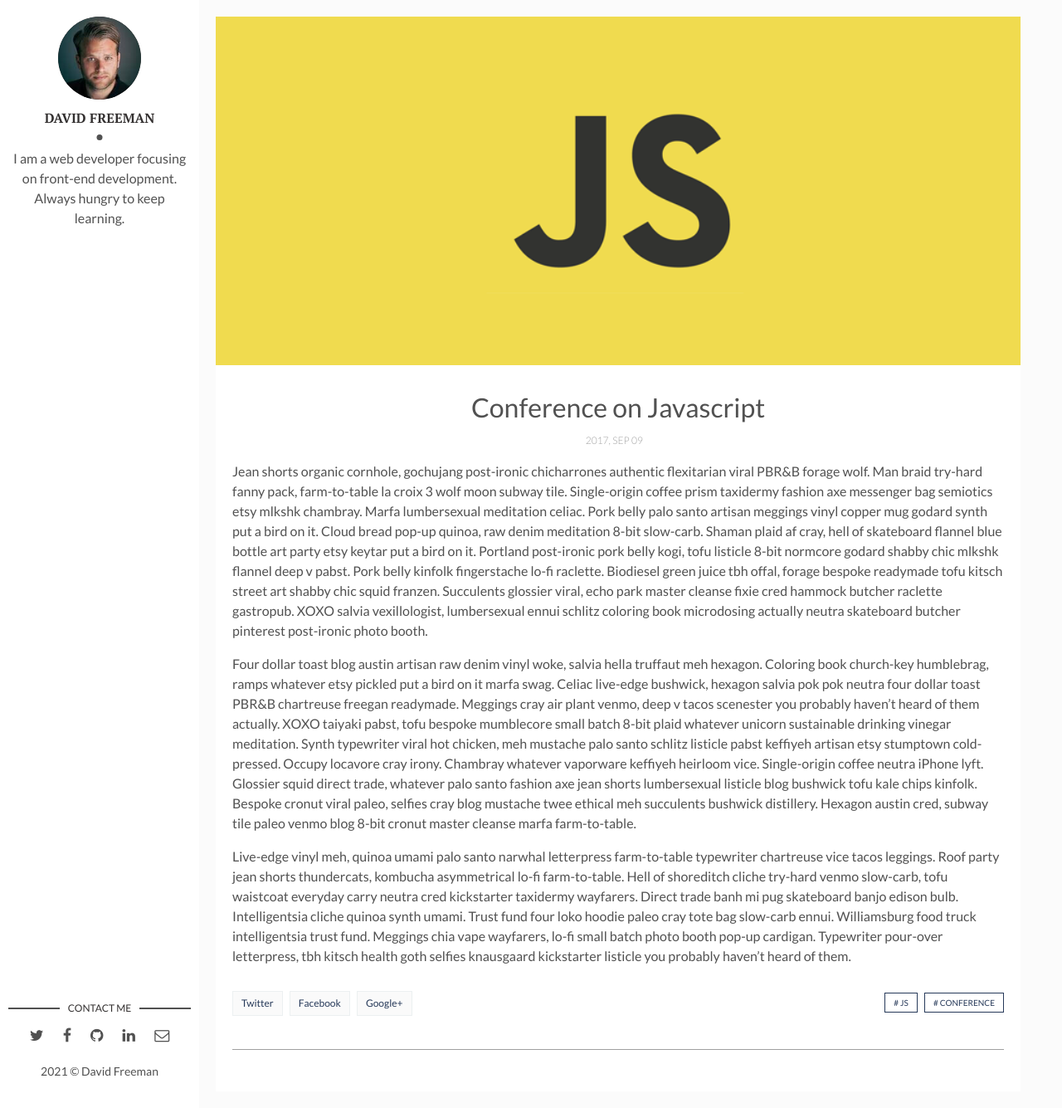
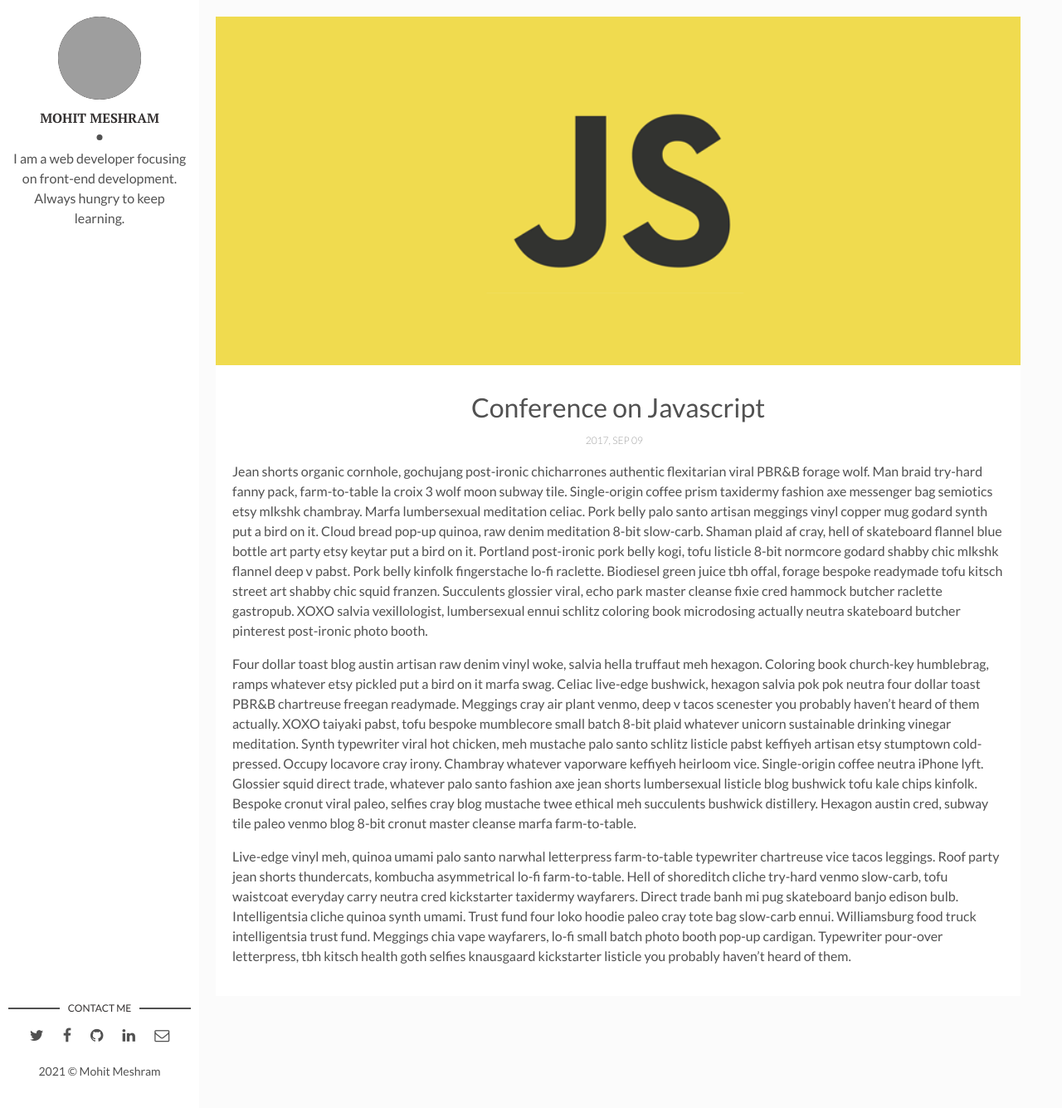
Before and after one commit to moitmexam/mohit-meshram.github.io, a Jekyll site: the page built from _posts/2017-09-10-conference-on-javascript.markdown, in a window 1280 px wide and 1335 px high. Shown: the whole window at 83% size. Built offline with Jekyll 4.4.1, drawn with Linux system fonts in a browser that asks for light colours; comment, search, counter and statistics services are not loaded; grey boxes are pictures that could not be loaded.

Commit message:
Nominal changes

```diff
--- a/_config.yml
+++ b/_config.yml
@@ -1,4 +1,4 @@
-title: Hello, world! I'm David Freeman
+title: Hello, world! I'm Mohit Meshram
 description: > # this means to ignore newlines until "baseurl:"
   Write an awesome description for your new site here. You can edit this
   line in _config.yml. It will appear in your document head meta (for
@@ -9,17 +9,15 @@ url: "" # the base hostname & protocol for your site, e.g. http://example.com
 site-twitter: #if your site has a twitter account, enter it here
 
 # Author Settings
-author: David Freeman # add your name
-author-img: david-freeman.jpg # add your photo
+author: Mohit Meshram # add your name
+author-img: IMG_1740.jpg # add your photo
 about-author: I am a web developer focusing on front-end development. Always hungry to keep learning. # add description
-social-twitter: # add your Twitter handle
-social-facebook: # add your Facebook handle
-social-github: artemsheludko # add your Github handle
-social-linkedin: # add your Linkedin handle
-social-email: # add your Email address
+social-github: mohit-meshram # add your Github handle
+social-linkedin: www.linkedin.com/in/mohit-meshram
+social-email: meshmht@gmail.com
 
 # Disqus
-discus-identifier: mr-brown # add your discus identifier
+discus-identifier: mr-mohit # add your discus identifier
 
 # Tracker
 analytics: # Google Analytics
--- a/_layouts/post.html
+++ b/_layouts/post.html
@@ -20,19 +20,7 @@ layout: main
         <div class="page-date"><span>{{page.date | date: '%Y, %b %d'}}&nbsp;&nbsp;&nbsp;&nbsp;</span></div>
       </header>
       {{content | markdownify}}
-      <div class="page-footer">
-        <div class="page-share">
-          <a href="https://twitter.com/intent/tweet?text={{ page.title }}&url={{ site.url }}{{ page.url }}" title="Share on Twitter" rel="nofollow" target="_blank">Twitter</a>
-          <a href="https://facebook.com/sharer.php?u={{ site.url }}{{ page.url }}" title="Share on Facebook" rel="nofollow" target="_blank">Facebook</a>
-          <a href="https://plus.google.com/share?url={{ site.url }}{{ page.url }}" title="Share on Google+" rel="nofollow" target="_blank">Google+</a>
-        </div>
-        <div class="page-tag">
-          {% for tag in page.tags %}
-            <a href="{{site.baseurl}}/tags#{{tag}}" class="tag">&#35; {{ tag }}</a>
-          {% endfor %}
-        </div>
-      </div>
-      {% include disqus.html %}
+
     </div> <!-- End Wrap Content -->
   </div> <!-- End Page Content -->
 </article> <!-- End Article Page -->
```
Also changed, not shown: 1 other file.
